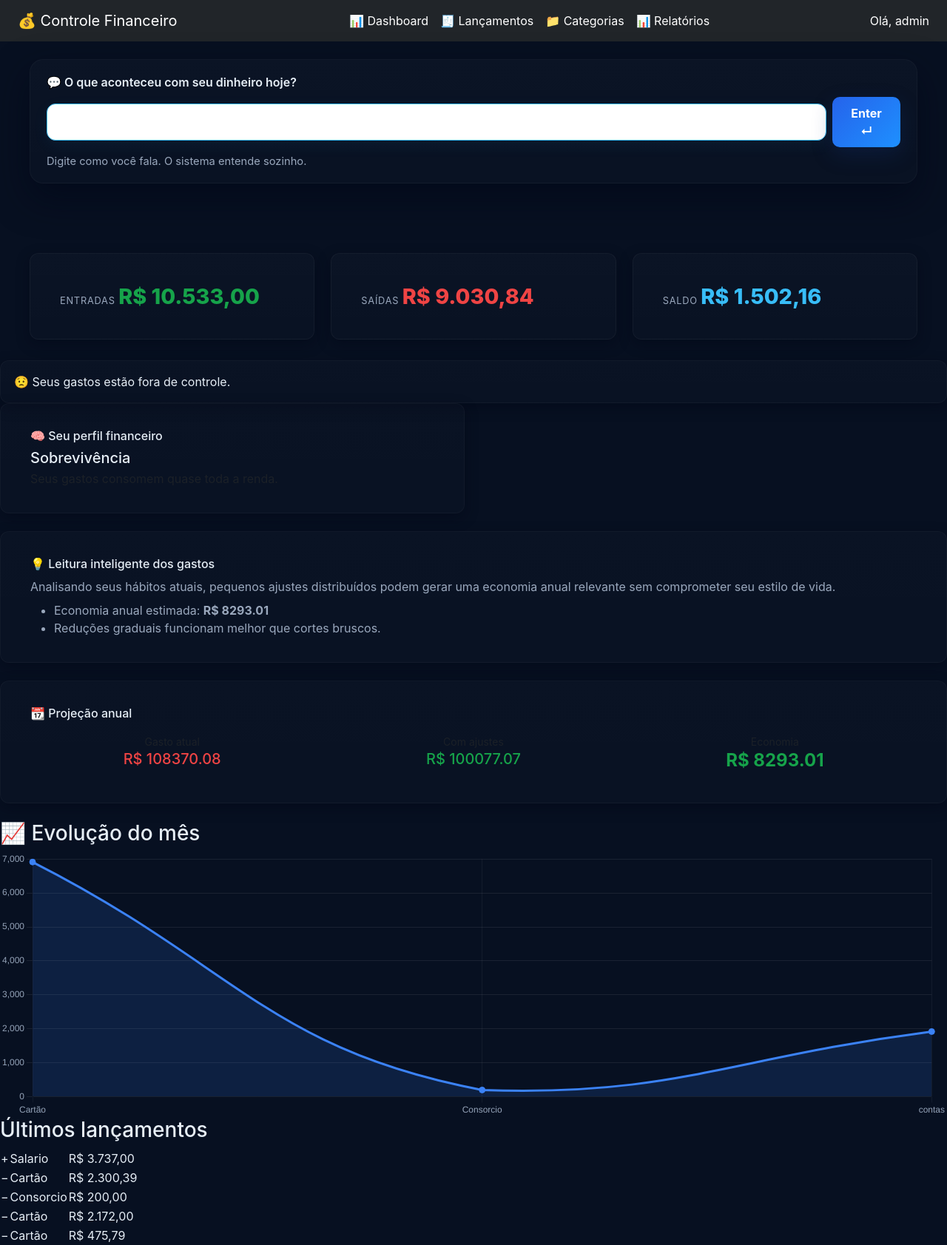
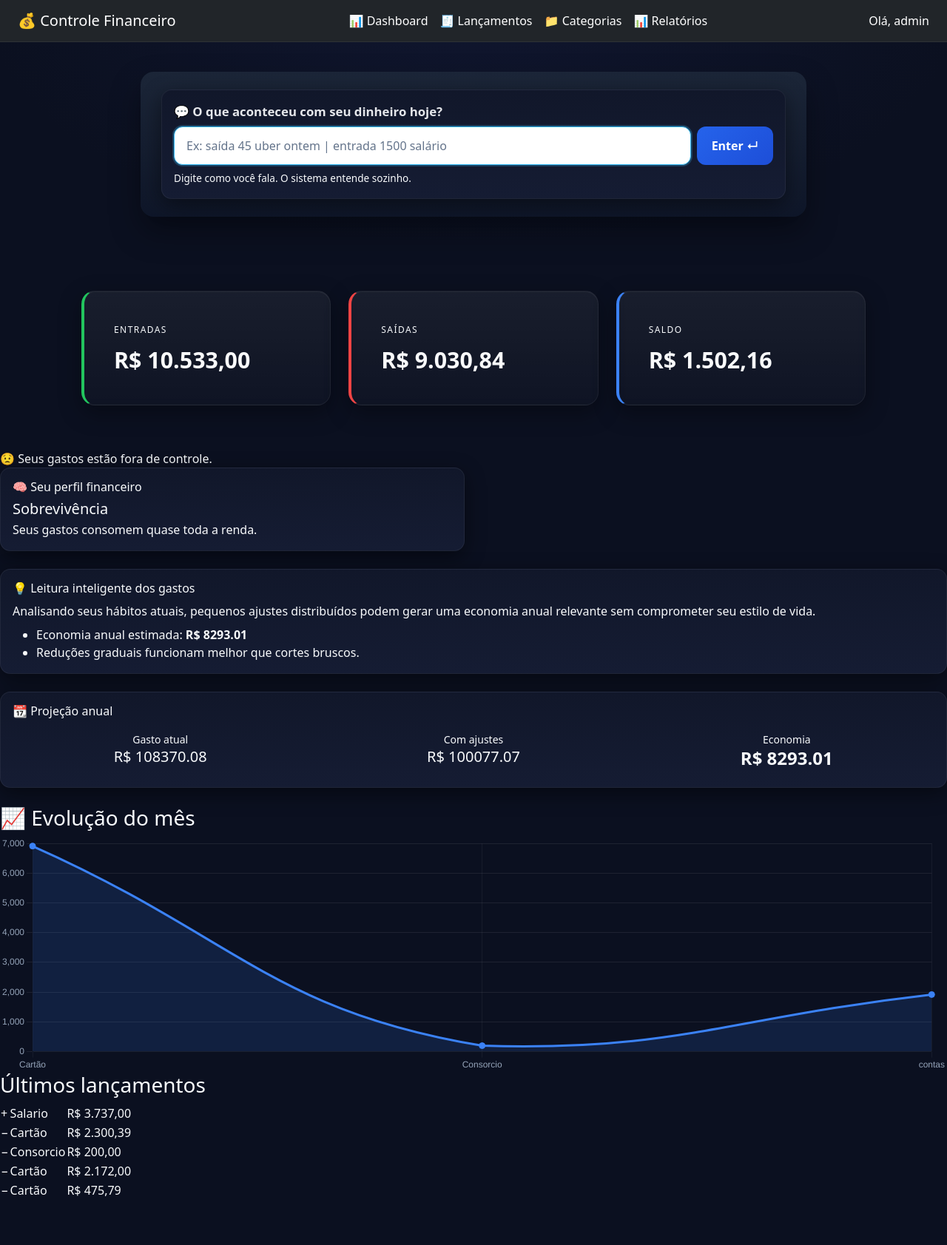
Before and after one commit to matheuspires1310-del/controle-financeiro, a Django app: page / in a window 1280 px wide. Shown: the whole page at 74% size. After the commit the page ends 1617 px from the top, so only its background shows below. Run offline with Django 5.2, Linux system fonts and the light colour scheme; a user stored in the database is signed in; data comes from the database, SQL or seed files in the repository.

Commit message:
ajustado com o gpt

```diff
--- a/core/static/core/css/dashboard.css
+++ b/core/static/core/css/dashboard.css
@@ -1,190 +1,460 @@
-/* ==================================================
-   DASHBOARD — DARK / SaaS / Fintech style
-   Replace whole file with this.
-   ================================================== */
+/* =========================================================
+   DASHBOARD DARK SAAS – FINAL
+   Estilo: Stripe / Notion / Linear
+   ========================================================= */
 
-/* ---------- VARS ---------- */
-:root{
-  --bg-page: #071021;
-  --bg-panel: linear-gradient(180deg,#071021 0%,#04101a 100%);
-  --card-bg: rgba(255,255,255,0.03);
-  --card-alt: rgba(255,255,255,0.02);
-  --glass-border: rgba(255,255,255,0.04);
-  --text-main: #e6eef6;
-  --text-muted: #9aa8bd;
-  --accent: #38bdf8;
-  --green: #16a34a;
+/* -------------------------
+   VARIÁVEIS
+------------------------- */
+:root {
+  --bg-page: #0b1020;
+  --bg-card: #11172a;
+  --bg-card-soft: #151c33;
+
+  --border-soft: rgba(255,255,255,0.06);
+
+  --text-main: #f8fafc;
+  --text-muted: #94a3b8;
+  --text-soft: #64748b;
+
+  --green: #22c55e;
   --red: #ef4444;
-  --blue: #2563eb;
+  --blue: #3b82f6;
+  --yellow: #facc15;
+
   --radius: 14px;
-  --shadow-lg: 0 14px 40px rgba(2,6,23,0.6);
-  --shadow-sm: 0 6px 18px rgba(2,6,23,0.45);
+  --shadow: 0 8px 28px rgba(0,0,0,.45);
 }
 
-/* ---------- BASE ---------- */
-html,body{height:100%}
-body{
-  margin:0;
-  background: var(--bg-page);
-  color:var(--text-main);
-  font-family: Inter, "Segoe UI", Roboto, "Helvetica Neue", Arial;
-  -webkit-font-smoothing:antialiased;
-  -moz-osx-font-smoothing:grayscale;
+/* -------------------------
+   BASE
+------------------------- */
+body {
+  background: radial-gradient(
+    1200px 600px at top center,
+    #10162f 0%,
+    #0b1020 55%
+  );
+  color: var(--text-main);
+  font-family: system-ui, -apple-system, BlinkMacSystemFont, "Segoe UI", sans-serif;
 }
 
-/* container padding */
-.container-fluid{padding:28px 40px}
-
-/* ---------- CARD BASE ---------- */
-.card{
-  background: var(--card-bg);
-  border-radius:var(--radius);
-  border: 1px solid var(--glass-border);
-  box-shadow: var(--shadow-sm);
-  overflow: hidden;
+.container-fluid {
+  padding: 28px;
 }
 
-/* make card-body spacing consistent */
-.card .card-body{padding:18px 22px}
-
-/* ---------- HERO / QUICK ENTRY ---------- */
-.dashboard-hero .hero-wrapper{
-  width:100%;
-  border-radius: calc(var(--radius) + 4px);
-  box-shadow: 0 20px 48px rgba(2,6,23,0.6);
-  background: linear-gradient(180deg, rgba(255,255,255,0.02), rgba(255,255,255,0.01));
-  border: 1px solid rgba(255,255,255,0.03);
+/* -------------------------
+   NAVBAR
+------------------------- */
+.navbar {
+  background: #0b1020;
+  border-bottom: 1px solid var(--border-soft);
 }
 
-.quick-form{width:100%}
-.hero-label{
-  display:flex;
-  align-items:center;
-  gap:8px;
-  color:var(--text-main);
-  font-weight:600;
-  margin-bottom:6px;
-}
-.hero-input{display:flex;align-items:center;gap:12px}
-.hero-field{
-  background: transparent;
-  border: 1px solid rgba(56,189,248,0.12);
-  color:var(--text-main);
-  padding:12px 16px;
-  border-radius:12px;
-  outline:none;
-  width:100%;
-  box-shadow: inset 0 1px 0 rgba(255,255,255,0.01);
-  transition: box-shadow .12s, border-color .12s;
-}
-.hero-field::placeholder{ color: rgba(255,255,255,0.30); }
-.hero-field:focus{
-  border-color: var(--accent);
-  box-shadow: 0 6px 22px rgba(56,189,248,0.06);
+/* -------------------------
+   CARD BASE
+------------------------- */
+.card {
+  background: linear-gradient(
+    180deg,
+    var(--bg-card),
+    var(--bg-card-soft)
+  );
+  border-radius: var(--radius);
+  border: 1px solid var(--border-soft);
+  box-shadow: var(--shadow);
 }
 
-.hero-btn{
-  background: linear-gradient(135deg,var(--blue),#1e90ff);
-  color:#fff;
-  border:none;
-  padding:10px 18px;
-  border-radius:10px;
-  font-weight:700;
-  box-shadow: 0 10px 28px rgba(18,50,120,0.28);
+/* -------------------------
+   INPUT PRINCIPAL
+------------------------- */
+.quick-form .input-group {
+  background: #0e1430;
+  border-radius: var(--radius);
+  border: 1px solid var(--border-soft);
+  padding: 8px;
 }
 
-/* small hint */
-.hero-hint{ color:var(--text-muted); font-size:0.92rem; margin-top:6px }
-
-/* ---------- KPI GRID ---------- */
-.dashboard-kpis{
-  display:grid;
-  grid-template-columns: repeat(3, 1fr);
-  gap:22px;
-  margin-top:18px;
-}
-.kpi-card{
-  background: linear-gradient(180deg, rgba(255,255,255,0.02), rgba(255,255,255,0.01));
-  padding:18px;
-  border-radius:12px;
-  min-height:100px;
-  box-shadow: var(--shadow-sm);
-  display:flex;
-  flex-direction:column;
-  justify-content:center;
-}
-.kpi-label{ font-size:0.8rem; color:var(--text-muted); text-transform:uppercase; letter-spacing:0.06em; margin-bottom:8px }
-.kpi-value{ font-size:1.8rem; color:var(--text-main); font-weight:800 }
-
-/* color accents */
-.kpi-green .kpi-value{ color:var(--green) }
-.kpi-red .kpi-value{ color:var(--red) }
-.kpi-blue .kpi-value{ color:var(--accent) }
-
-/* small screens */
-@media (max-width: 900px){
-  .dashboard-kpis{ grid-template-columns: 1fr; }
-  .container-fluid{ padding:18px }
-  .hero-btn{ padding:9px 14px }
+.quick-form input {
+  background: transparent;
+  border: none;
+  color: var(--text-main);
+  font-size: 1.05rem;
 }
 
-/* ---------- INSIGHT / HUMOR (make same card style) ---------- */
-.humor, .insight-card, .card.insight-card, .card.insight-card.highlight {
-  background: linear-gradient(180deg, rgba(255,255,255,0.015), rgba(255,255,255,0.01));
-  border-radius:12px;
-  border:1px solid rgba(255,255,255,0.03);
-  box-shadow: var(--shadow-sm);
-  color:var(--text-main);
-  padding:16px 18px;
+.quick-form input::placeholder {
+  color: var(--text-soft);
 }
 
-/* ensure emoji and text visible */
-.humor { display:flex; align-items:center; gap:12px; font-weight:600; color:var(--text-main) }
-
-/* variants */
-.humor.good { background: linear-gradient(180deg, rgba(16,185,129,0.06), rgba(16,185,129,0.02)); color:#dff7ec; }
-.humor.warn { background: linear-gradient(180deg, rgba(245,158,11,0.05), rgba(245,158,11,0.02)); color:#fff6e6; }
-.humor.bad  { background: linear-gradient(180deg, rgba(239,68,68,0.05), rgba(239,68,68,0.02)); color:#ffecec; }
-
-/* INSIGHT CARD HIGHLIGHT (ação prioritária) */
-.card.insight-card.highlight{
-  background: linear-gradient(180deg, rgba(12,18,30,0.6), rgba(8,12,20,0.6));
-  border:1px solid rgba(99,102,241,0.14);
-  box-shadow: 0 18px 40px rgba(2,6,23,0.65);
-  color:var(--text-main);
+.quick-form input:focus {
+  outline: none;
+  box-shadow: none;
 }
 
-/* title / description inside highlight card */
-.card.insight-card.highlight h6{ color:var(--text-main); font-weight:700 }
-.card.insight-card.highlight p.fw-sembold,
-.card.insight-card.highlight p.fw-semibold{
-  color:#fff; font-weight:700; font-size:1.05rem; margin:6px 0;
-}
-.card.insight-card.highlight .text-muted{ color: #bcd2ff33 !important; }
-
-/* impact badge */
-.card.insight-card.highlight .impact{
-  display:inline-block;
-  margin-top:10px;
-  padding:8px 12px;
-  border-radius:999px;
-  background: rgba(99,102,241,0.12);
-  color:#c7d2ff;
-  font-weight:700;
+.quick-form button {
+  background: linear-gradient(135deg, #2563eb, #3b82f6);
+  border: none;
+  font-weight: 600;
+  padding: 0 22px;
+  border-radius: 10px;
 }
 
-/* ---------- TINY STYLES FOR LISTS / TABLE ---------- */
-.card p, .card li{ color:var(--text-muted) }
-.card h4, .card h3, .card h5 { color:var(--text-main) }
+/* -------------------------
+   KPI CARDS
+------------------------- */
+.kpi-card {
+  padding: 20px 22px;
+}
 
-/* table adjustments */
-.table{ background:transparent; color:var(--text-main) }
-.table thead th{ color:var(--text-muted); border-bottom:1px solid rgba(255,255,255,0.03) }
+.kpi-card span {
+  font-size: .75rem;
+  letter-spacing: .08em;
+  text-transform: uppercase;
+  color: var(--text-muted);
+}
 
-/* chart canvas container */
-canvas{ max-height:360px; }
+.kpi-card h3 {
+  margin-top: 6px;
+  font-size: 1.9rem;
+  font-weight: 800;
+}
 
-/* small helpers */
-.text-success{ color:var(--green) !important }
-.text-danger{ color:var(--red) !important }
-.text-info{ color:var(--accent) !important }
+.kpi-entrada h3 { color: var(--green); }
+.kpi-saida h3   { color: var(--red); }
+.kpi-saldo h3   { color: var(--blue); }
+
+/* -------------------------
+   INSIGHT PRINCIPAL
+------------------------- */
+.insight {
+  padding: 18px 22px;
+  display: flex;
+  align-items: center;
+  gap: 14px;
+  font-weight: 600;
+}
+
+.insight span {
+  font-size: 1.4rem;
+}
+
+/* -------------------------
+   PERFIL FINANCEIRO
+------------------------- */
+.perfil-card h5 {
+  font-weight: 800;
+  margin-top: 6px;
+}
+
+.perfil-card p {
+  color: var(--text-muted);
+}
+
+/* -------------------------
+   LEITURA INTELIGENTE
+------------------------- */
+.leitura-card ul {
+  margin-top: 10px;
+  padding-left: 18px;
+}
+
+.leitura-card li {
+  margin-bottom: 8px;
+  color: var(--text-muted);
+}
+
+/* -------------------------
+   PROJEÇÃO ANUAL
+------------------------- */
+.projecao-grid {
+  display: grid;
+  grid-template-columns: repeat(3, 1fr);
+  gap: 18px;
+  text-align: center;
+}
+
+.projecao-grid small {
+  color: var(--text-muted);
+}
+
+.projecao-grid strong {
+  display: block;
+  margin-top: 6px;
+  font-size: 1.4rem;
+  font-weight: 800;
+}
+
+/* -------------------------
+   GRÁFICO
+------------------------- */
+canvas {
+  max-height: 320px;
+}
+
+/* -------------------------
+   TABELA
+------------------------- */
+.table {
+  color: var(--text-main);
+}
+
+.table td {
+  border-color: var(--border-soft);
+}
+
+.table-hover tbody tr:hover {
+  background: rgba(255,255,255,0.03);
+}
+
+/* -------------------------
+   RESPONSIVO
+------------------------- */
+@media (max-width: 768px) {
+  .kpi-card h3 {
+    font-size: 1.5rem;
+  }
+
+  .projecao-grid {
+    grid-template-columns: 1fr;
+  }
+}
+
+
+/* =====================
+   KPI CARDS — FIX FINAL
+===================== */
+
+.dashboard-kpis {
+  max-width: 1100px;
+  margin: 40px auto 32px auto;
+  padding: 0 20px;
+
+  display: grid;
+  grid-template-columns: repeat(3, 1fr);
+  gap: 24px;
+}
+
+/* Card base */
+.kpi-card {
+  position: relative;
+  background: linear-gradient(
+    180deg,
+    rgba(255,255,255,0.06),
+    rgba(255,255,255,0.02)
+  );
+  border-radius: 18px;
+  padding: 22px 24px;
+
+  box-shadow:
+    0 10px 30px rgba(0,0,0,0.35),
+    inset 0 1px 0 rgba(255,255,255,0.05);
+
+  backdrop-filter: blur(6px);
+}
+
+/* Label */
+.kpi-card span {
+  font-size: 0.75rem;
+  letter-spacing: 0.12em;
+  text-transform: uppercase;
+  color: #9ca3af;
+}
+
+/* Valor */
+.kpi-card strong {
+  display: block;
+  margin-top: 8px;
+  font-size: 1.9rem;
+  font-weight: 800;
+  color: #f9fafb;
+}
+
+/* Destaques laterais */
+.kpi-green { border-left: 4px solid #22c55e; }
+.kpi-red   { border-left: 4px solid #ef4444; }
+.kpi-blue  { border-left: 4px solid #3b82f6; }
+
+/* Responsivo */
+@media (max-width: 900px) {
+  .dashboard-kpis {
+    grid-template-columns: 1fr;
+  }
+}
+
+/* =========================
+   HERO · LANÇAMENTO
+========================= */
+
+.dashboard-hero {
+  max-width: 900px;
+  margin: 40px auto 32px auto;
+  padding: 24px 28px;
+
+  background: linear-gradient(
+    180deg,
+    rgba(30, 41, 59, 0.85),
+    rgba(15, 23, 42, 0.9)
+  );
+
+  border-radius: 18px;
+  box-shadow: 0 20px 40px rgba(0,0,0,.35);
+}
+
+.quick-form {
+  display: flex;
+  flex-direction: column;
+  gap: 12px;
+}
+
+/* Pergunta */
+.hero-label {
+  font-size: 1.05rem;
+  font-weight: 600;
+  color: #e5e7eb;
+}
+
+/* Input + botão */
+.hero-input {
+  display: flex;
+  align-items: center;
+  gap: 12px;
+}
+
+.hero-input input {
+  flex: 1;
+  height: 52px;
+
+  background: #020617;
+  border: 1px solid #1e293b;
+  border-radius: 12px;
+
+  padding: 0 16px;
+  font-size: 1rem;
+  color: #f8fafc;
+}
+
+.hero-input input::placeholder {
+  color: #64748b;
+}
+
+.hero-input input:focus {
+  outline: none;
+  border-color: #38bdf8;
+  box-shadow: 0 0 0 2px rgba(56,189,248,.25);
+}
+
+/* Botão */
+.hero-input button {
+  height: 52px;
+  padding: 0 20px;
+
+  background: linear-gradient(135deg, #2563eb, #1d4ed8);
+  border: none;
+  border-radius: 12px;
+
+  font-weight: 600;
+  color: #fff;
+  cursor: pointer;
+  white-space: nowrap;
+}
+
+.hero-input button:hover {
+  filter: brightness(1.08);
+}
+
+/* Texto de ajuda */
+.hero-hint {
+  font-size: .85rem;
+  color: #94a3b8;
+}
+
+/* =====================
+   HUMOR FINANCEIRO
+===================== */
+.humor-financeiro {
+  background: linear-gradient(135deg, var(--bg-card), var(--bg-card-soft));
+  border-radius: var(--radius);
+  padding: 18px 22px;
+  box-shadow: var(--shadow-soft);
+  color: var(--text-main);
+  font-weight: 500;
+  display: flex;
+  align-items: center;
+  gap: 10px;
+}
+
+.humor-financeiro span {
+  font-size: 1.2rem;
+}
+
+/* =====================
+   TEXTO VISÍVEL
+===================== */
+.card,
+.card p,
+.card li,
+.card small,
+.card span,
+.card h1,
+.card h2,
+.card h3,
+.card h4,
+.card h5,
+.card h6 {
+  color: var(--text-main) !important;
+}
+
+.insight-card,
+.insight-card p,
+.insight-card li {
+  color: var(--text-main);
+}
+
+.projecao-card span {
+  color: var(--text-soft);
+}
+
+.projecao-card strong {
+  font-weight: 700;
+}
+
+/* =====================
+   AÇÃO PRIORITÁRIA
+===================== */
+
+.insight-card.highlight,
+.card.insight-card.highlight {
+  background: linear-gradient(135deg, #0f172a, #020617);
+  border: 1px solid rgba(99, 102, 241, 0.35);
+  box-shadow: 0 10px 30px rgba(0, 0, 0, 0.45);
+}
+
+/* título */
+.insight-card.highlight h6 {
+  color: #e5e7eb;
+  font-weight: 700;
+}
+
+/* título da ação */
+.insight-card.highlight p.fw-semibold,
+.insight-card.highlight p.fw-sembold {
+  color: #ffffff;
+  font-size: 1.05rem;
+}
+
+/* descrição */
+.insight-card.highlight .text-muted {
+  color: #cbd5f5 !important;
+}
+
+/* impacto */
+.insight-card.highlight .impact {
+  display: inline-block;
+  margin-top: 10px;
+  padding: 6px 12px;
+  border-radius: 999px;
+  background: rgba(99, 102, 241, 0.15);
+  color: #a5b4fc;
+  font-weight: 700;
+  font-size: 0.9rem;
+}
```
